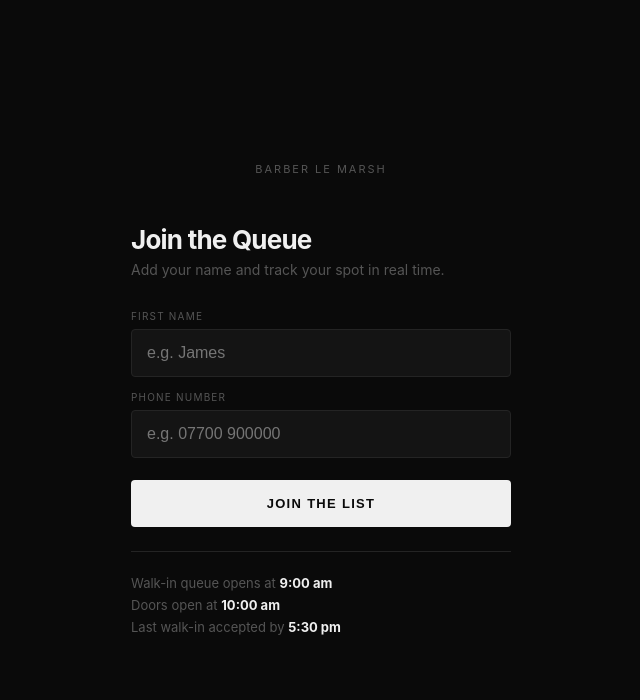
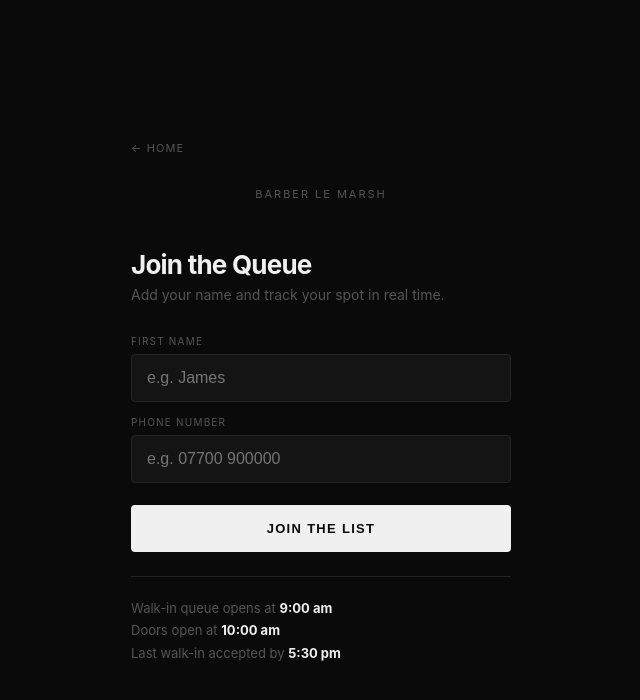
Before and after one commit to conorfry/barber-le-marsh, a website: page public/queue/index.html in a window 1280 px wide. Shown: the whole page, without its empty margins (319-959 px from the left). Drawn offline with nearby package versions, Linux system fonts and the light colour scheme.

Commit message:
Add home nav link to queue page
Co-Authored-By: Claude Sonnet 4.6 <noreply@anthropic.com>

```diff
--- a/public/queue/index.html
+++ b/public/queue/index.html
@@ -221,6 +221,8 @@
 </head>
 <body>
 <div class="wrap">
+
+  <a href="/" style="display:inline-block;font-size:11px;letter-spacing:0.1em;text-transform:uppercase;color:var(--muted);text-decoration:none;margin-bottom:32px;">← Home</a>
 
   <p class="brand">Barber le Marsh</p>
 
```
